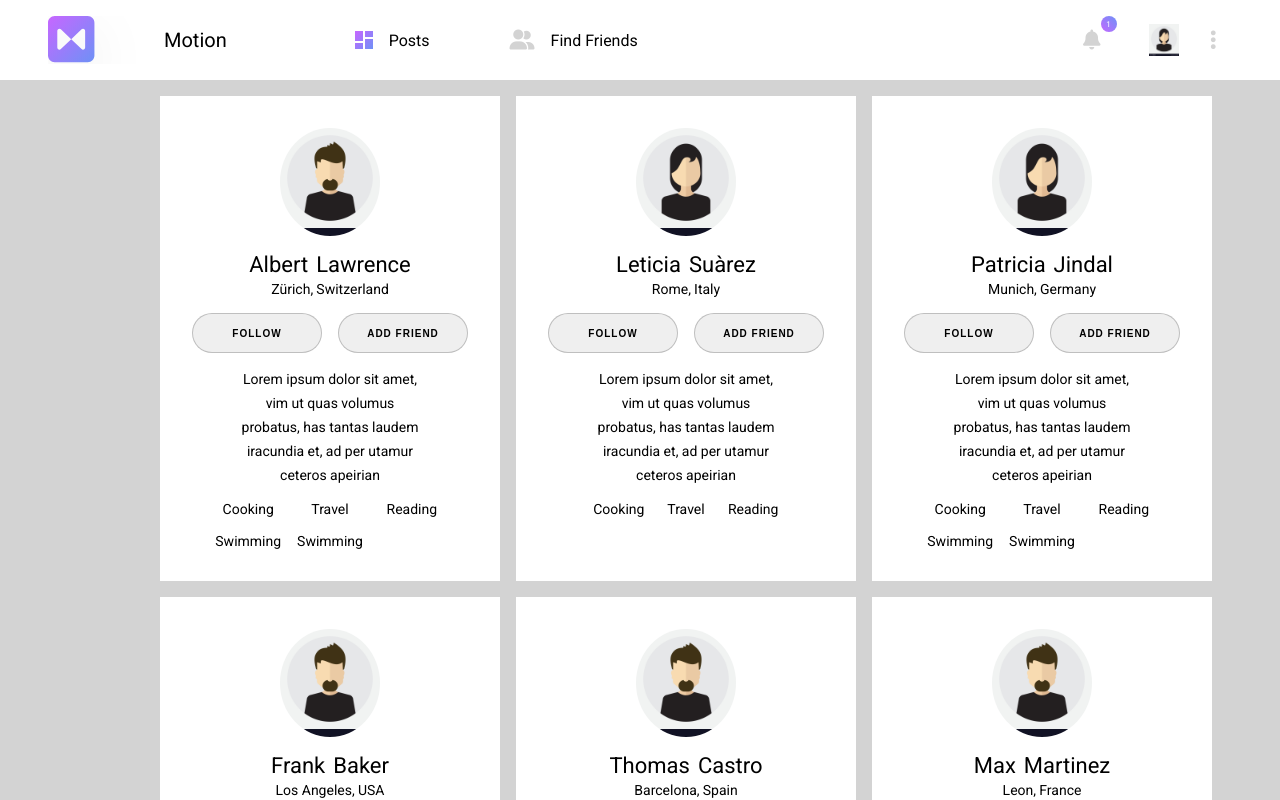
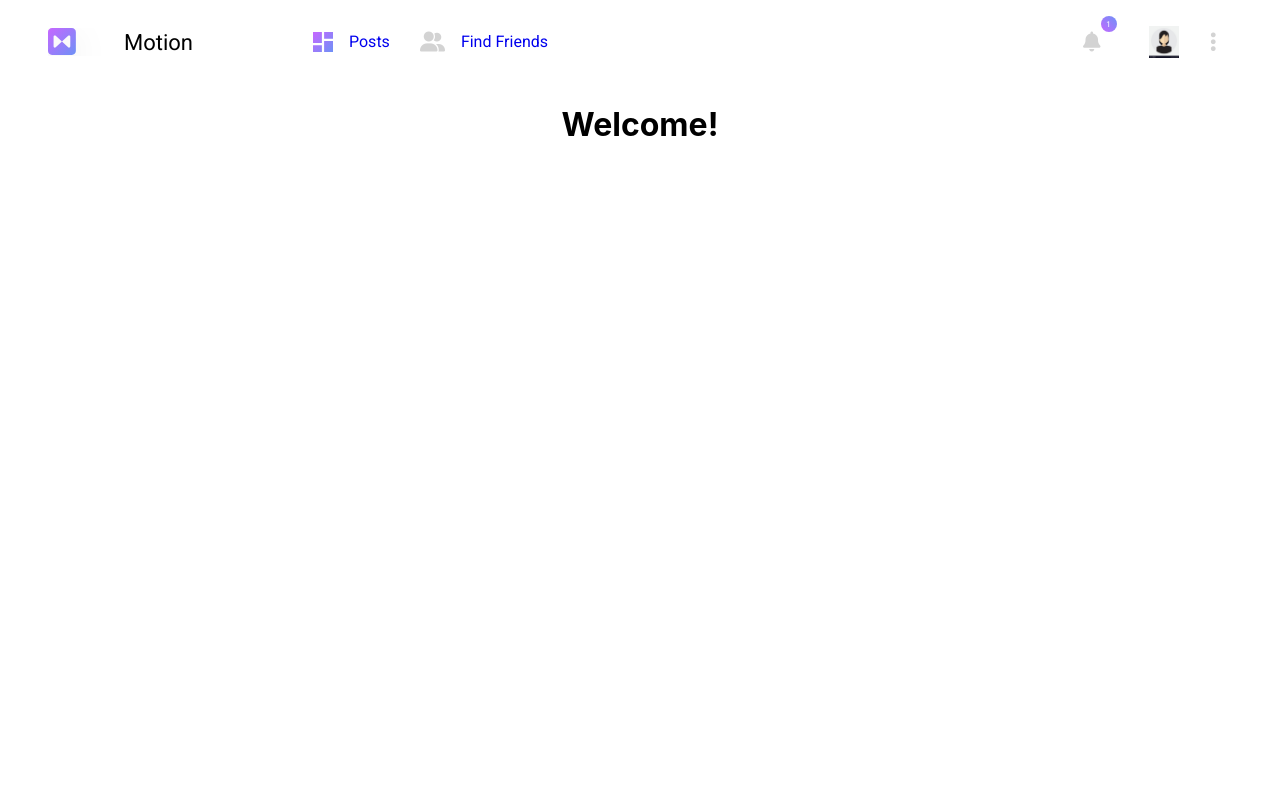
Before and after one commit to stefguler/My-Social-Platform, a React (Create React App) app: page / in a window 1280 px wide. Shown: the top 800 px of the page. Built offline with nearby package versions, Linux system fonts and the light colour scheme.

Commit message:
updating dropdown in header

```diff
--- a/src/App.css
+++ b/src/App.css
@@ -1,39 +1,3 @@
 .App {
   text-align: center;
 }
-
-.App-logo {
-  height: 40vmin;
-  pointer-events: none;
-}
-
-@media (prefers-reduced-motion: no-preference) {
-  .App-logo {
-    animation: App-logo-spin infinite 20s linear;
-  }
-}
-
-.App-header {
-  background-color: #282c34;
-  min-height: 100vh;
-  display: flex;
-  flex-direction: column;
-  align-items: center;
-  justify-content: center;
-  font-size: calc(10px + 2vmin);
-  color: white;
-}
-
-
-.App-link {
-  color: #61dafb;
-}
-
-@keyframes App-logo-spin {
-  from {
-    transform: rotate(0deg);
-  }
-  to {
-    transform: rotate(360deg);
-  }
-}
--- a/src/App.js
+++ b/src/App.js
@@ -1,10 +1,12 @@
 import './App.css';
-import {FindFriends} from './components/FindFriends/FindFriends'
+
+import Header from './components/Header';
 
 function App() {
   return (
     <div className="App">
-      <FindFriends />
+      <Header/>
+      <h1>Welcome!</h1>
     </div>
   );
 }
--- /dev/null
+++ b/src/components/Header/Dropdown/Dropdown.js
@@ -0,0 +1,18 @@
+
+
+export default function Dropdown() {
+
+return (
+    <>
+    <i class="fa-solid fa-ellipsis-vertical"></i>
+    <ul style={{listStyle: 'none'}}>
+        <li>
+            <img src='Shapeprofile_logo.svg'></img>
+            Profile</li>
+        <li>
+            <img src='Shapeprofile_logo.svg'></img>
+            Logout</li>
+    </ul>
+    </>
+)
+}
--- /dev/null
+++ b/src/components/Header/Dropdown/index.js
@@ -0,0 +1 @@
+export {default} from './Dropdown'
--- a/src/components/Header/Header.js
+++ b/src/components/Header/Header.js
@@ -1,6 +1,8 @@
 import styled from 'styled-components';
 import { useState } from 'react';
-
+import { useNavigate } from 'react-router-dom';
+import Navigation from './Navigation/Navigation'
+import Dropdown from './Dropdown/Dropdown';
 
 const HeaderContainer = styled.header`
     padding: 1rem;
@@ -12,26 +14,26 @@ const HeaderContainer = styled.header`
     font-weight: 400;
 
     span {
-        font-size: 16px;
+        font-size: 22px;
         margin-right: 4rem;
         cursor: pointer;
     }
+
+    img {
+
+    }
+
 `
-
 const HeaderLeftContainer = styled.div`
     padding: 0 2rem;
     display: flex;
     align-items: center;
+    justify-content: flex-start;
     gap: 1rem;
 
     i {
         font-size: 20px;
         color: lightgray;
-    }
-
-    #title {
-        margin-right: 7rem;
-        font-size: 20px;
     }
 
 `
@@ -87,59 +89,29 @@ const NotificationContainer = styled.div`
     cursor: pointer;
 `
 
-// const DropdownContentContainer = styled.div`
-//     padding: 1rem;
-//     width: 12rem;
-//     height: 3rem;
-//     border: 1px black solid;
-
-//     div {
-//         margin-top: 0.2rem;
-//     }
-
-//     i {
-//         color: lightgray;
-
-//     }
-
-// `
-
-
 export default function Header() {
 
+    const navigate = useNavigate();
 
     return (
         <>
             <HeaderContainer>
+
                 <HeaderLeftContainer>
-                    <img src='Logosvg_motion.svg' width='100'></img>
-                    <span id='title'>Motion</span>
-                    <img src='Grouplogo_posts.svg'></img>
-                    <span>Posts</span>
-                    <i class="fa-solid fa-user-group"></i>
-                    <span>Find Friends</span>
+                    <img src='Logosvg_motion.svg' width='60' ></img>
+                    <span onClick ={() => navigate('/')}> Motion</span>
+                <Navigation>
+                </Navigation>
+
                 </HeaderLeftContainer>
+
                 <HeaderRightContainer>
                     <i id='bell' class="fa-solid fa-bell"></i>
                     <NotificationContainer>
                         1</NotificationContainer>
                     <img src='femaleAvatar.jpg' width="30"></img>
+                    {/* <Dropdown/> */}
                     <i class="fa-solid fa-ellipsis-vertical"></i>
-                    {/* <div className='dropdown'>
-                        <button className='dropbtn'>
-
-                        </button>
-                        <DropdownContentContainer>
-                            <div className='profileMenu'>
-                                <i class="fa-regular fa-user"></i>
-                                <span>Profile</span>
-                            </div>
-                            <div className='logoutMenu'>
-                                <i class="fa-solid fa-right-from-bracket"></i>
-                                <span>Logout</span>
-                            </div>
-                        </DropdownContentContainer>
-                    </div> */}
                 </HeaderRightContainer>
             </HeaderContainer>
         </>
--- /dev/null
+++ b/src/components/Header/Navigation/Navigation.js
@@ -0,0 +1,57 @@
+import * as React from "react";
+import { NavLink } from "react-router-dom";
+import styled from 'styled-components';
+
+const NavComponent = styled.nav`
+    display: flex;
+`
+
+const UlComponent = styled.ul`
+    display: flex;
+    gap: 1rem;
+    list-style: none;
+`
+
+const LIComponent = styled.li`
+    display: flex;
+    gap: 1rem;
+    text-decoration: none;
+
+
+    a {
+        text-decoration: none;
+        margin-right: 1rem;
+    }
+`
+
+export default function NavList() {
+
+    return (
+        <NavComponent>
+            <UlComponent>
+                <LIComponent>
+                    <img src='Grouplogo_posts.svg' with='50'></img>
+                    <NavLink
+                        to="/posts"
+                        style={({ isActive }) => ({
+                            borderBottom: isActive ? '1px #C468FF solid' : 'none',
+                           })}
+                    >
+                        Posts
+                    </NavLink>
+                </LIComponent>
+                <LIComponent>
+                    <i class="fa-solid fa-user-group"></i>
+                    <NavLink
+                        to="/findFriends"
+                        style={({ isActive }) => ({
+                            borderBottom: isActive ? '1px #C468FF solid' : 'none',
+                           })}
+                    >
+                        Find Friends
+                    </NavLink>
+                </LIComponent>
+            </UlComponent>
+        </NavComponent>
+    );
+}
--- /dev/null
+++ b/src/components/Header/Navigation/index.js
@@ -0,0 +1 @@
+export {defaul} from './Navigation'
--- a/src/index.js
+++ b/src/index.js
@@ -6,6 +6,7 @@ import reportWebVitals from './reportWebVitals';
 import { Provider } from 'react-redux';
 import  store from './redux/Store'
 import { BrowserRouter, Route, Routes } from 'react-router-dom';
+import { FindFriends } from './components/FindFriends/FindFriends';
 
 const root = ReactDOM.createRoot(document.getElementById('root'));
 root.render(
@@ -13,6 +14,7 @@ root.render(
     <BrowserRouter>
       <Routes>
         <Route path="/" element={<App />} />
+        <Route path="/findfriends" element={<FindFriends />} />
       </Routes>
     </BrowserRouter>
   </Provider>
```
Also changed, not shown: public/Shapelogout_logo.svg (added), public/Shapeprofile_logo.svg (added).
